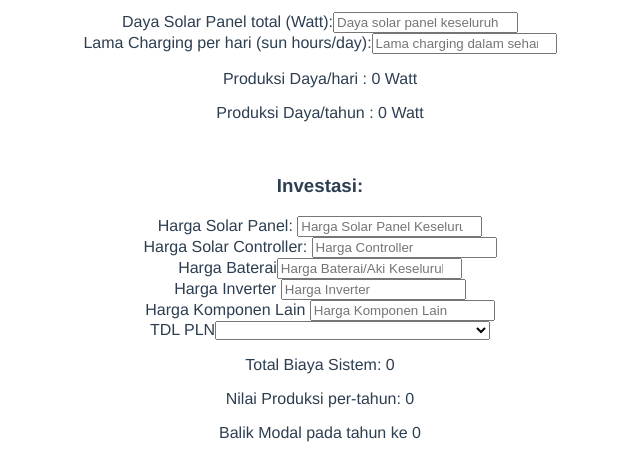
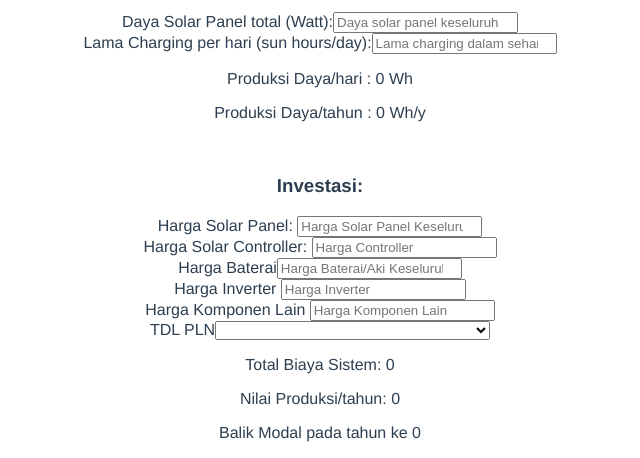
Before and after one commit to andirkh/off-grid-calculator, a Vue app: page /#/ in a window 1280 px wide. Shown: the part 147-605 px from the top of the page, without its empty margins (320-960 px from the left). Built offline with nearby package versions, Linux system fonts and the light colour scheme.

Commit message:
add satuan

```diff
--- a/src/components/SolarEnergy.vue
+++ b/src/components/SolarEnergy.vue
@@ -10,8 +10,8 @@
     <br />
     <label>Lama Charging per hari (sun hours/day):</label>
     <input type="number" v-model.number="sunHours" placeholder="Lama charging dalam sehari (jam)" />
-    <p>Produksi Daya/hari : {{ dailyPowerProduction }} Watt</p>
-    <p>Produksi Daya/tahun : {{ yearlyEnergyCreation }} Watt</p>
+    <p>Produksi Daya/hari : {{ dailyPowerProduction }} Wh</p>
+    <p>Produksi Daya/tahun : {{ yearlyEnergyCreation }} Wh/y</p>
 
     <br />
 
@@ -76,7 +76,7 @@
     </select>
     <br />
     <p>Total Biaya Sistem: {{ formatMoney(systemCost) }}</p>
-    <p>Nilai Produksi per-tahun: {{ formatMoney(yearlyValueCreation) }}</p>
+    <p>Nilai Produksi/tahun: {{ formatMoney(yearlyValueCreation) }}</p>
     <p>Balik Modal pada tahun ke {{ isNaN(systemPaybackPeriod) ? 0 : systemPaybackPeriod.toString().slice(0,3) }}</p>
   </div>
 </template>
```
Also changed, not shown: 13 other files (tests, documents, lock files or other folders).
